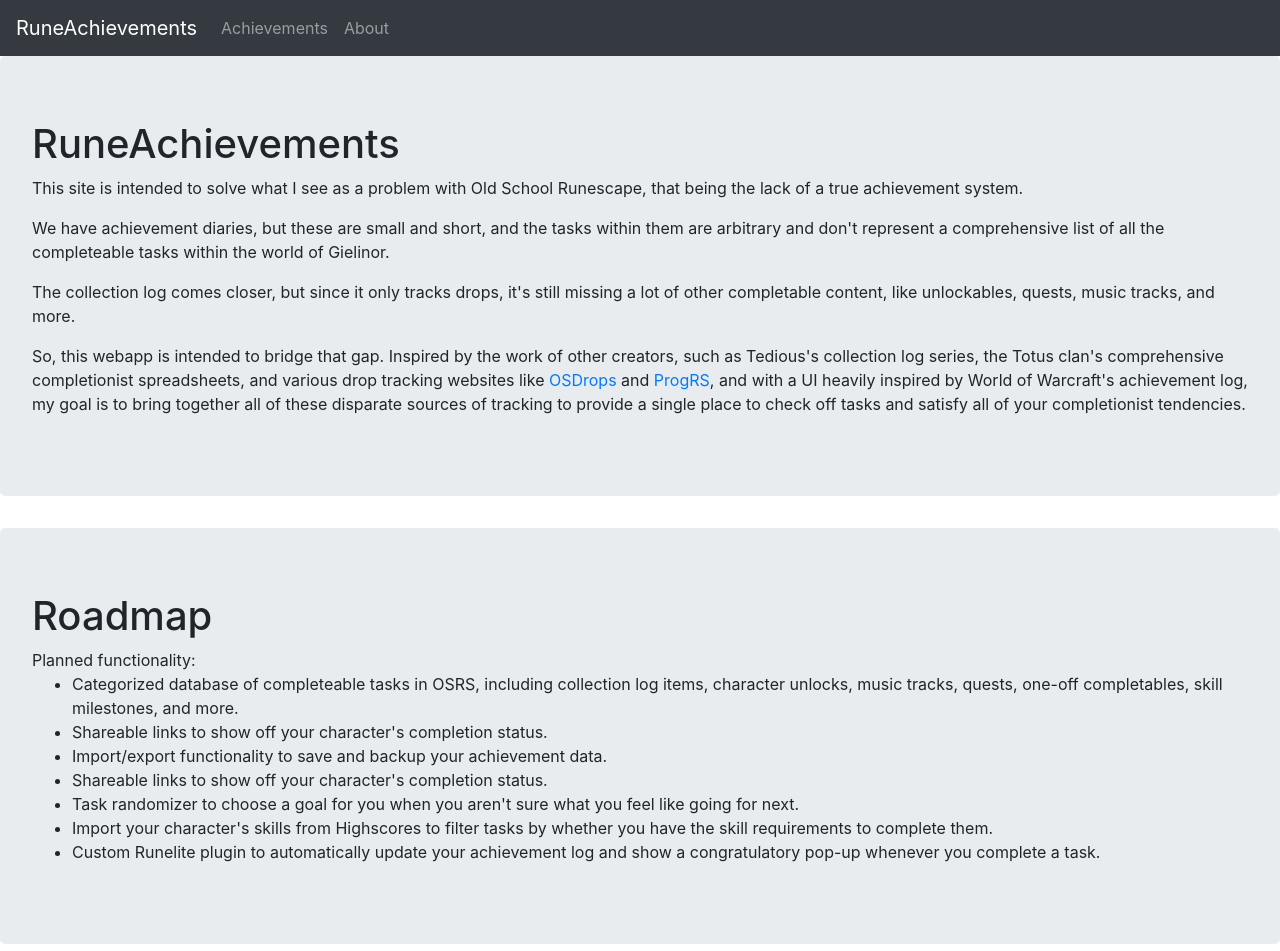
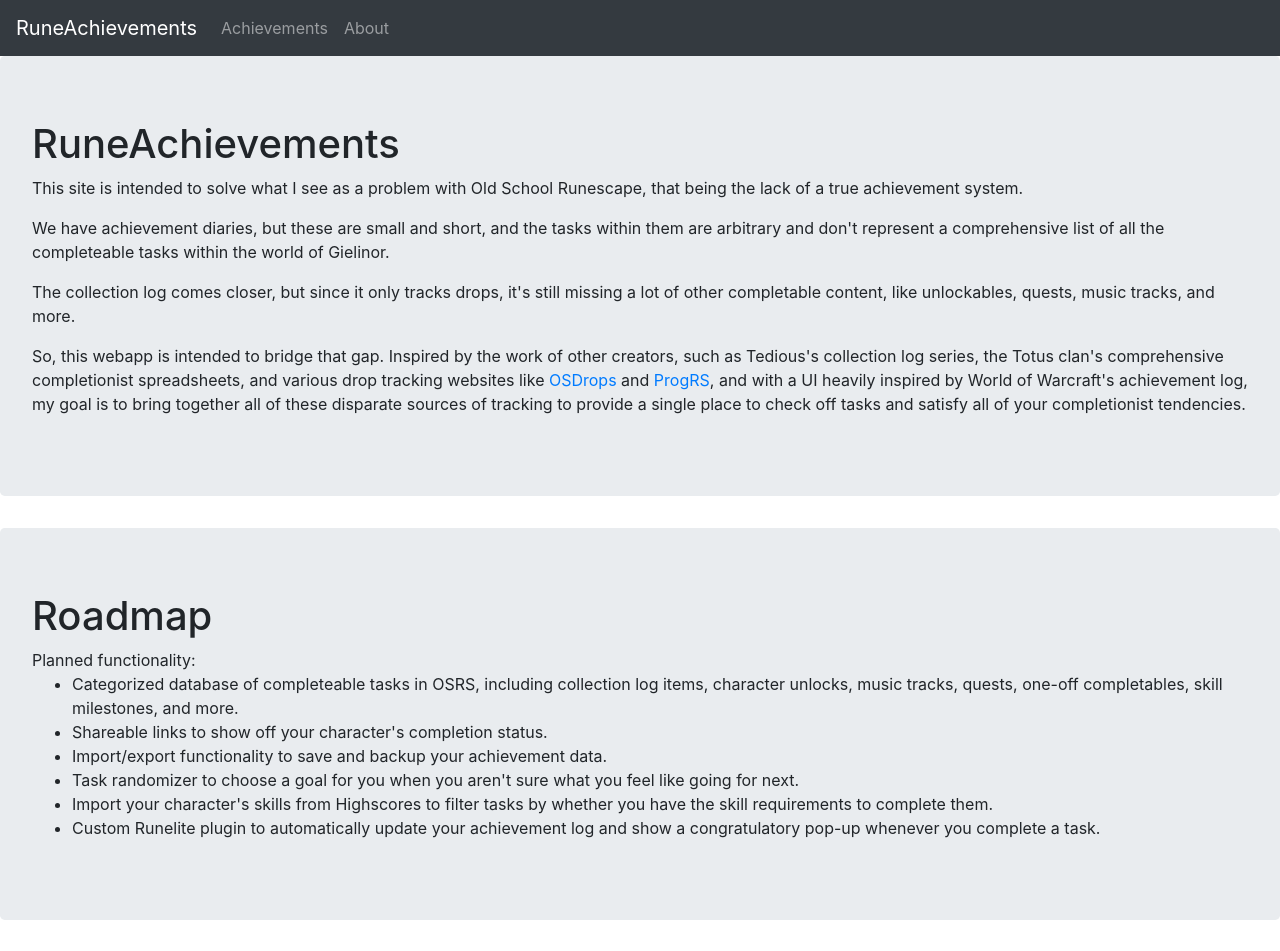
Before and after one commit to chaiinchomp/rune-achievements-app, a React (Create React App) app: page /about in a window 1280 px wide. Shown: the top 951 px of the page. Built offline with nearby package versions, Linux system fonts and the light colour scheme.

Commit message:
Linting and fix routing bug

```diff
--- a/src/App.js
+++ b/src/App.js
@@ -1,12 +1,19 @@
-import React from 'react';
-import './index.css';
-import TopNav from './components/TopNav'
-import 'bootstrap/dist/css/bootstrap.min.css';
+import React from "react";
+import "./styles/index.css";
+import { BrowserRouter, Route } from "react-router-dom";
+import TopNav from "./components/TopNav";
+import "bootstrap/dist/css/bootstrap.min.css";
+import Achievements from "./pages/Achievements";
+import About from "./pages/About";
 
-export default function App() {
-  return (
-    <div className="App">
-      <TopNav />
-    </div>
-  );
+export default function App(props) {
+    return (
+        <div className="App">
+            <BrowserRouter>
+                <TopNav />
+                <Route exact path="/" component={Achievements} />
+                <Route exact path="/about" component={About} />
+            </BrowserRouter>
+        </div>
+    );
 }
--- a/src/components/TopNav.js
+++ b/src/components/TopNav.js
@@ -1,28 +1,32 @@
-import React from 'react';
-import { Navbar, Nav } from 'react-bootstrap';
-import { Link } from 'react-router-dom';
-import { Route, Switch } from 'react-router-dom';
-import Achievements from '../pages/Achievements';
-import About from '../pages/About';
+import React from "react";
+import { Navbar, Nav } from "react-bootstrap";
+import { Link } from "react-router-dom";
+import { Route, Switch } from "react-router-dom";
+import Achievements from "../pages/Achievements";
+import About from "../pages/About";
 
 export default function() {
     return (
-        <div>
-            <div>
+        <React.Fragment>
+            <React.Fragment>
                 <Navbar bg="dark" variant="dark">
                     <Navbar.Brand href="/">RuneAchievements</Navbar.Brand>
                     <Nav>
-                        <Link to="/achievements" className="nav-link">Achievements</Link>
-                        <Link to="/about" className="nav-link">About</Link>
+                        <Link to="/achievements" className="nav-link">
+                            Achievements
+                        </Link>
+                        <Link to="/about" className="nav-link">
+                            About
+                        </Link>
                     </Nav>
                 </Navbar>
-            </div>
-            <div>
+            </React.Fragment>
+            <React.Fragment>
                 <Switch>
                     <Route path="/achievements" component={Achievements} />
                     <Route path="/about" component={About} />
                 </Switch>
-            </div>
-        </div>
-    )
+            </React.Fragment>
+        </React.Fragment>
+    );
 }
--- a/src/index.css
+++ /dev/null
@@ -1,15 +0,0 @@
-body {
-  margin: 0;
-  font-family: -apple-system, BlinkMacSystemFont, "Segoe UI", "Roboto", "Oxygen",
-    "Ubuntu", "Cantarell", "Fira Sans", "Droid Sans", "Helvetica Neue",
-    sans-serif;
-  -webkit-font-smoothing: antialiased;
-  -moz-osx-font-smoothing: grayscale;
-  background-color: #282c34;
-  text-align: center;
-}
-
-code {
-  font-family: source-code-pro, Menlo, Monaco, Consolas, "Courier New",
-    monospace;
-}
--- a/src/index.js
+++ b/src/index.js
@@ -1,20 +1,5 @@
-import React from 'react';
-import ReactDOM from 'react-dom';
-import { BrowserRouter, Route, Switch } from 'react-router-dom';
-import './index.css';
-import App from './App';
-import Achievements from './pages/Achievements';
-import About from './pages/About';
+import React from "react";
+import ReactDOM from "react-dom";
+import App from "./App";
 
-ReactDOM.render(
-  <div>
-      <BrowserRouter>
-         <Switch>
-            <Route path='/' component={App} />
-            <Route path="/achievements" component={Achievements} />
-            <Route path="/about" component={About} />
-         </Switch>
-      </BrowserRouter>
-  </div>,
-  document.getElementById('root')
-);
+ReactDOM.render(<App />, document.getElementById("root"));
--- a/src/pages/About.js
+++ b/src/pages/About.js
@@ -1,6 +1,6 @@
-import React from 'react';
-import { Jumbotron } from 'react-bootstrap';
-import { Link } from 'react-router-dom';
+import React from "react";
+import { Jumbotron } from "react-bootstrap";
+import { Link } from "react-router-dom";
 
 export default function() {
     return (
@@ -8,35 +8,34 @@ export default function() {
             <Jumbotron>
                 <h1>RuneAchievements</h1>
                 <p>
-                    This site is intended to solve what I see as a problem with Old
-                    School Runescape, that being the lack of a true achievement system.
+                    This site is intended to solve what I see as a problem with
+                    Old School Runescape, that being the lack of a true
+                    achievement system.
                 </p>
                 <p>
-                    We have achievement diaries, but these are small and short, and the
-                    tasks within them are arbitrary and don't represent a comprehensive
-                    list of all the completeable tasks within the world of Gielinor.
+                    We have achievement diaries, but these are small and short,
+                    and the tasks within them are arbitrary and don't represent
+                    a comprehensive list of all the completeable tasks within
+                    the world of Gielinor.
                 </p>
                 <p>
-                    The collection log comes closer, but since it only tracks drops, it's
-                    still missing a lot of other completable content, like unlockables,
-                    quests, music tracks, and more.
+                    The collection log comes closer, but since it only tracks
+                    drops, it's still missing a lot of other completable
+                    content, like unlockables, quests, music tracks, and more.
                 </p>
                 <p>
-                    So, this webapp is intended to bridge that gap. Inspired by the work
-                    of other creators, such as Tedious's collection log series, the Totus
-                    clan's comprehensive completionist spreadsheets, and various drop
-                    tracking websites like
-                        <Link href="https://osdrops.com/">
-                            &nbsp;OSDrops&nbsp;
-                        </Link>
+                    So, this webapp is intended to bridge that gap. Inspired by
+                    the work of other creators, such as Tedious's collection log
+                    series, the Totus clan's comprehensive completionist
+                    spreadsheets, and various drop tracking websites like
+                    <Link href="https://osdrops.com/">&nbsp;OSDrops&nbsp;</Link>
                     and
-                        <Link href="http://www.progrs.org/">
-                            &nbsp;ProgRS
-                        </Link>
-                    , and with a UI heavily inspired by World
-                    of Warcraft's achievement log, my goal is to bring together all of these
-                    disparate sources of tracking to provide a single place to check off
-                    tasks and satisfy all of your completionist tendencies.
+                    <Link href="http://www.progrs.org/">&nbsp;ProgRS</Link>, and
+                    with a UI heavily inspired by World of Warcraft's
+                    achievement log, my goal is to bring together all of these
+                    disparate sources of tracking to provide a single place to
+                    check off tasks and satisfy all of your completionist
+                    tendencies.
                 </p>
             </Jumbotron>
             <Jumbotron>
@@ -45,30 +44,32 @@ export default function() {
                     Planned functionality:
                     <ul>
                         <li>
-                            Categorized database of completeable tasks in OSRS, including
-                            collection log items, character unlocks, music tracks, quests,
-                            one-off completables, skill milestones, and more.
+                            Categorized database of completeable tasks in OSRS,
+                            including collection log items, character unlocks,
+                            music tracks, quests, one-off completables, skill
+                            milestones, and more.
                         </li>
                         <li>
-                            Shareable links to show off your character's completion status.
+                            Shareable links to show off your character's
+                            completion status.
                         </li>
                         <li>
-                            Import/export functionality to save and backup your achievement data.
+                            Import/export functionality to save and backup your
+                            achievement data.
                         </li>
                         <li>
-                            Shareable links to show off your character's completion status.
+                            Task randomizer to choose a goal for you when you
+                            aren't sure what you feel like going for next.
                         </li>
                         <li>
-                            Task randomizer to choose a goal for you when you aren't sure what
-                            you feel like going for next.
+                            Import your character's skills from Highscores to
+                            filter tasks by whether you have the skill
+                            requirements to complete them.
                         </li>
                         <li>
-                            Import your character's skills from Highscores to filter tasks by
-                            whether you have the skill requirements to complete them.
-                        </li>
-                        <li>
-                            Custom Runelite plugin to automatically update your achievement log
-                            and show a congratulatory pop-up whenever you complete a task.
+                            Custom Runelite plugin to automatically update your
+                            achievement log and show a congratulatory pop-up
+                            whenever you complete a task.
                         </li>
                     </ul>
                 </p>
@@ -77,10 +78,8 @@ export default function() {
                 <h1>About the Developer</h1>
                 <p>
                     RuneAchievements is handcrafted by
-                    <i>
-                        &nbsp;chaiinchomp
-                    </i>
-                    . I keep my private chat on so say hi if you see me ingame!
+                    <i>&nbsp;chaiinchomp</i>. I keep my private chat on so say
+                    hi if you see me ingame!
                 </p>
                 <p>
                     You can also find the code on my Github:
@@ -95,5 +94,5 @@ export default function() {
                 </p>
             </Jumbotron>
         </React.Fragment>
-    )
+    );
 }
--- a/src/pages/Achievements.js
+++ b/src/pages/Achievements.js
@@ -1,6 +1,6 @@
-import React from 'react';
-import Achievement from '../components/Achievement'
+import React from "react";
+import Achievement from "../components/Achievement";
 
 export default function() {
-    return <Achievement/>
+    return <Achievement />;
 }
--- /dev/null
+++ b/src/styles/index.css
@@ -0,0 +1,15 @@
+body {
+    margin: 0;
+    font-family: -apple-system, BlinkMacSystemFont, "Segoe UI", "Roboto",
+        "Oxygen", "Ubuntu", "Cantarell", "Fira Sans", "Droid Sans",
+        "Helvetica Neue", sans-serif;
+    -webkit-font-smoothing: antialiased;
+    -moz-osx-font-smoothing: grayscale;
+    background-color: #282c34;
+    text-align: center;
+}
+
+code {
+    font-family: source-code-pro, Menlo, Monaco, Consolas, "Courier New",
+        monospace;
+}
```
Also changed, not shown: src/components/Achievement.js (+10 -10 lines), src/routes.js (deleted, +0 -12 lines). Lines whose indentation alone changed are shown as unchanged.
